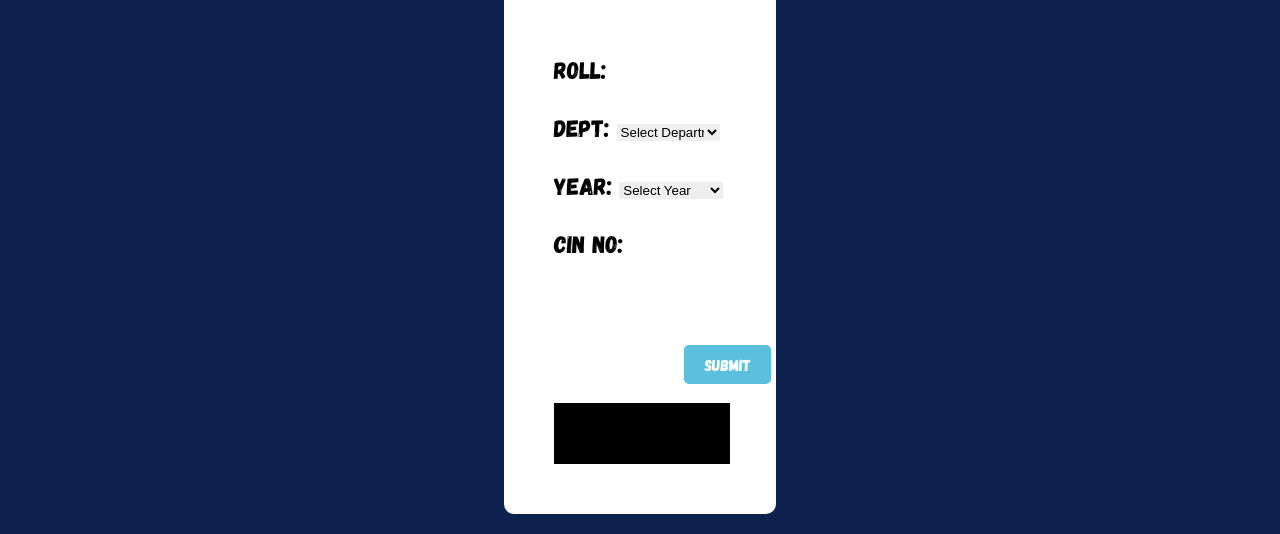
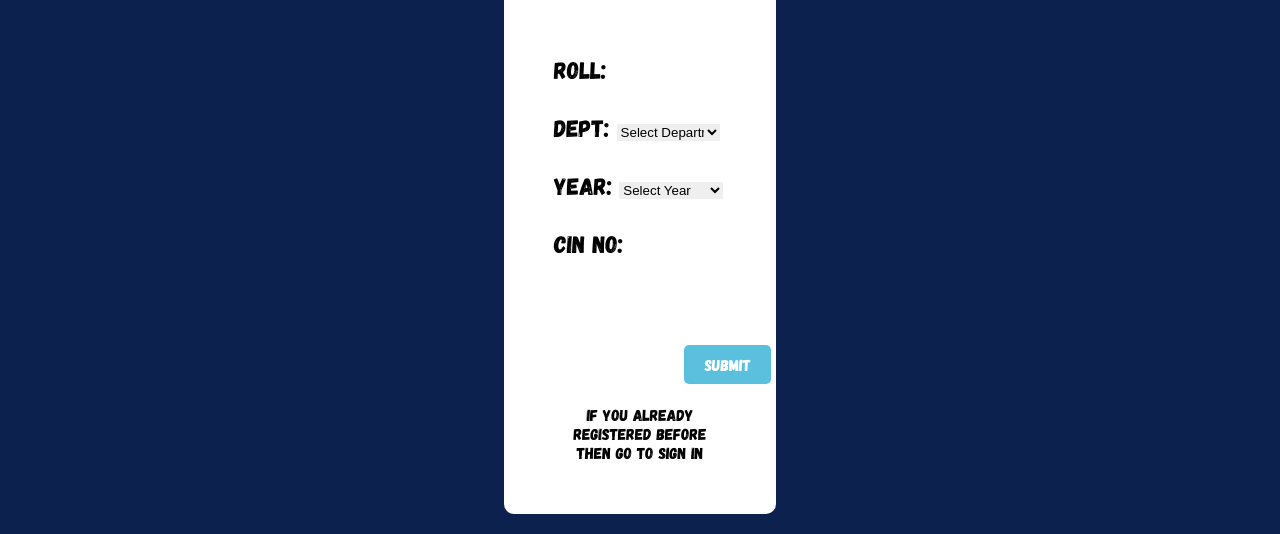
Before and after one commit to shuvamb1/StudyHelp-24X7-, a plain HTML site: page Sign up.html in a window 1280 px wide. Shown: the part 272-806 px from the top of the page. Drawn offline with Linux system fonts and the light colour scheme; files whose address does not match are found by name.

Commit message:
Update Sign up.html

```diff
--- a/Sign up.html
+++ b/Sign up.html
@@ -56,7 +56,7 @@
 <br><br><div id="regMessage" class="error"></div>
 <div style="float:right;height:20%;width:30%">
         <button id = 'submitBtn' type="submit" style="font-family:Gagalin;color:white;">Submit</button>
-    </div><br><br><center id = "notice" style=";font-size:1rem;padding:2px;background-color:black;width:100%">IF YOU ALREADY REGISTERED BEFORE THEN GO TO SIGN IN</center></form>
+    </div><br><br><center id = "notice" style=";font-size:1rem;padding:2px">IF YOU ALREADY REGISTERED BEFORE THEN GO TO SIGN IN</center></form>
         </div>
     </div>
 <script>
```
